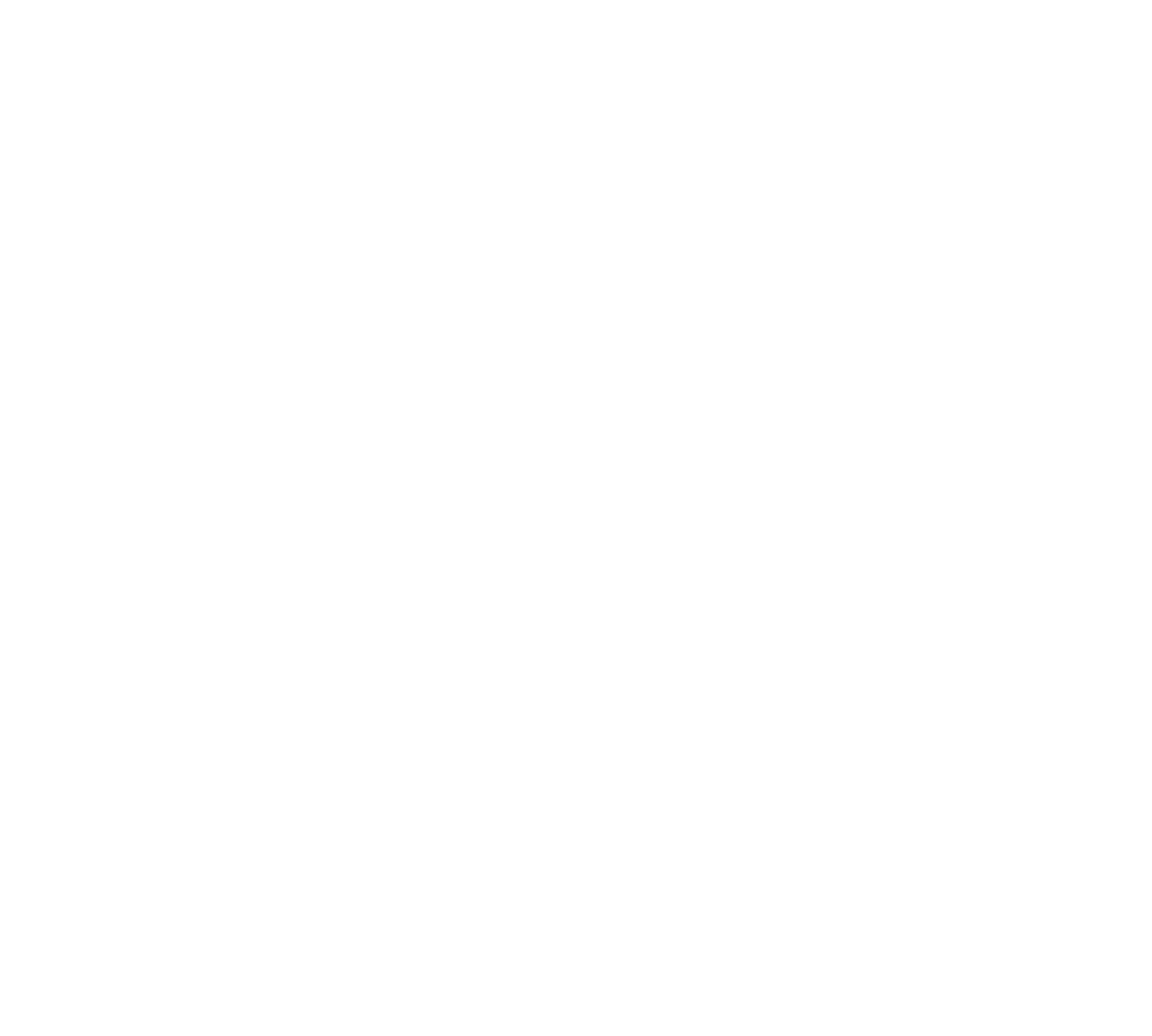
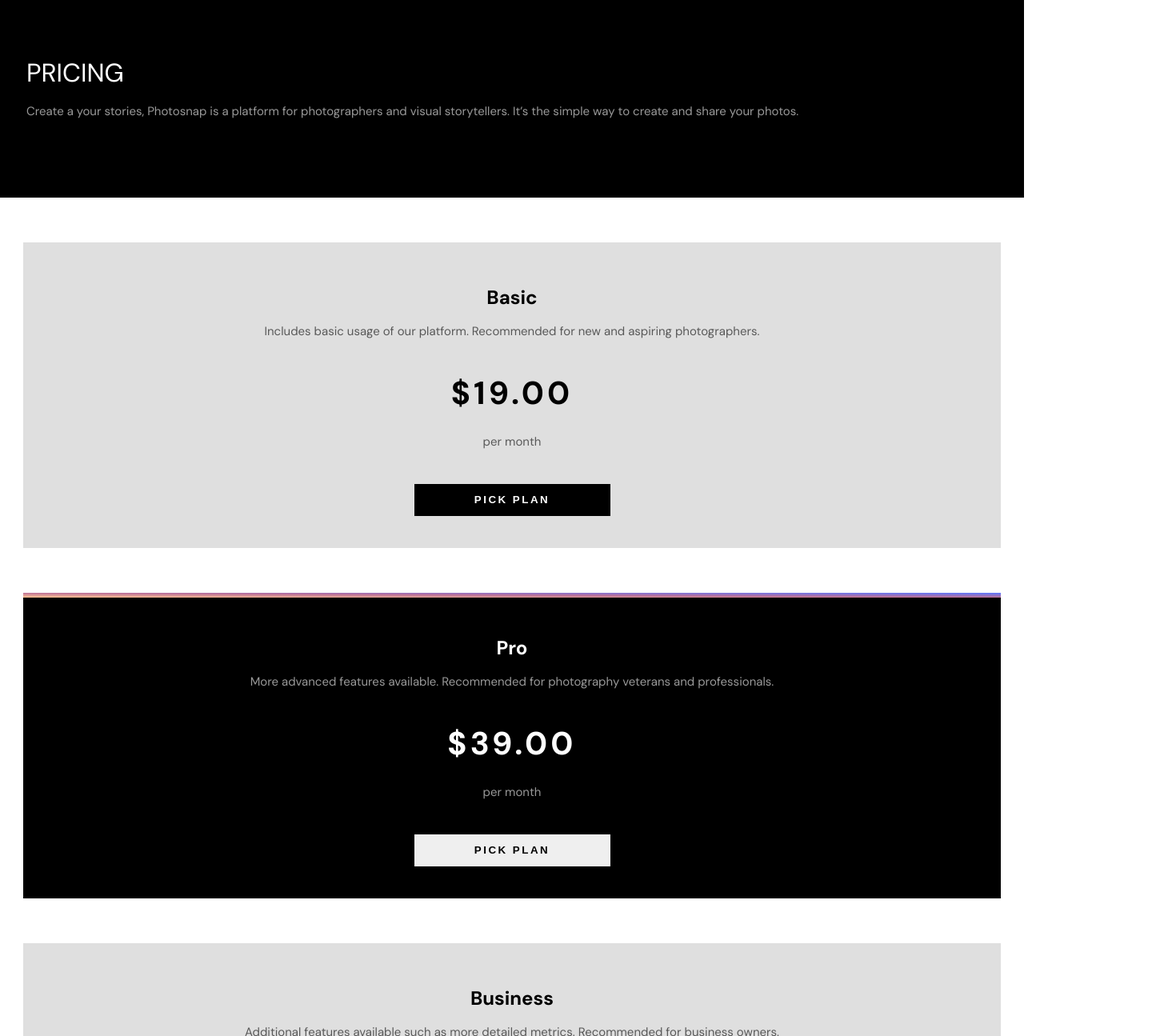
Before and after one commit to cornelia-schulz/fm-photosnaps, a React (Create React App) app: page /pricing in a window 1280 px wide. Shown: the part 820-2115 px from the top of the page at 80% size, 1440 px wide, since content can reach past the window. Before the commit the page ends 800 px from the top, so only its background shows below. Built offline with nearby package versions, Linux system fonts and the light colour scheme.

Commit message:
add price cards

```diff
--- a/src/components/Footer.jsx
+++ b/src/components/Footer.jsx
@@ -25,7 +25,7 @@
                 <li className="site-links"><Link to="/pricing">PRICING</Link></li>
             </ul>
             <button className="button button-no-border button-no-border-light">GET AN INVITE</button>
-            <p className="copyright">Copyright 2019. All Rights Reserved</p>
+            <p className="copyright opacity-50">Copyright 2019. All Rights Reserved</p>
         </footer>
     )
 }
--- /dev/null
+++ b/src/components/PriceCard.jsx
@@ -0,0 +1,16 @@
+function PriceCard({priceCard}) {
+    return (
+        <div className={"price-card " + (priceCard.darkMode ? 'price-card-dark' : '')}>
+            {priceCard.darkMode &&
+                <div className="price-card-highlight" />
+            }
+            <h2>{priceCard.title}</h2>
+            <p  className="opacity-60">{priceCard.text}</p>
+            <p className="pricetag">{priceCard.price}</p>
+            <p className="opacity-60">{priceCard.time}</p>
+            <button className={"button " + (priceCard.darkMode ? '' : 'button-dark')}>PICK PLAN</button>
+        </div>
+    )
+}
+
+export default PriceCard
--- a/src/components/StoryCard.jsx
+++ b/src/components/StoryCard.jsx
@@ -24,7 +24,7 @@
           <p className="story-card-content-intro">{card.intro}</p>
           {card.date &&
             <p className="story-card-content-date-author">
-              <span className="story-card-content-date">
+              <span className="opacity-75">
                 {card.date}
               </span>
               <span className="story-card-content-author">
@@ -32,7 +32,7 @@
               </span>
             </p>
           }
-          <p className="story-card-content-text">{card.text}</p>
+          <p className="story-card-content-text opacity-60">{card.text}</p>
           {card.buttonText &&
             <button className={"button button-no-border " + (card.darkMode ? 'button-no-border-light' : '')}>
               <Link to={card.buttonLink}>{card.buttonText}</Link>
--- a/src/pages/Pricing.jsx
+++ b/src/pages/Pricing.jsx
@@ -1,12 +1,60 @@
+import { useState } from 'react'
 import Header from '../components/Header'
+import StoryCard from '../components/StoryCard'
+import PriceCard from '../components/PriceCard'
+import Beta from '../components/Beta'
+import Footer from '../components/Footer'
+import heroMobileImg from '../assets/pricing/mobile/hero.jpg'
+import heroTabletImg from '../assets/pricing/tablet/hero.jpg'
+import heroDesktopImg from '../assets/pricing/desktop/hero.jpg'
 
 function Pricing() {
+  const [storyCards] = useState([
+    {
+      intro: "PRICING",
+      text: "Create a your stories, Photosnap is a platform for photographers and visual storytellers. It’s the simple way to create and share your photos.",
+      imageMobile: heroMobileImg,
+      imageTablet: heroTabletImg,
+      imageDesktop: heroDesktopImg,
+      darkMode: true
+    }
+  ])
+
+  const [priceCards] = useState([
+    {
+      title: "Basic",
+      text: "Includes basic usage of our platform. Recommended for new and aspiring photographers.",
+      price: "$19.00",
+      time: "per month",
+      darkMode: false
+    },
+    {
+      title: "Pro",
+      text: "More advanced features available. Recommended for photography veterans and professionals.",
+      price: "$39.00",
+      time: "per month",
+      darkMode: true
+    },
+    {
+      title: "Business",
+      text: "Additional features available such as more detailed metrics. Recommended for business owners.",
+      price: "$99.00",
+      time: "per month",
+      darkMode: false
+    }
+  ])
+
   return (
     <div className="pricing">
-        <header className="">
       <Header />
-          Pricing
-        </header>
+      {storyCards.map((storyCard, index) =>
+        <StoryCard card={storyCard} key={index} />
+      )}
+      {priceCards.map((priceCard, index) =>
+        <PriceCard priceCard={priceCard} key={index} />
+      )}
+      <Beta />
+      <Footer />
     </div>
   );
 }
--- a/src/styles/App.scss
+++ b/src/styles/App.scss
@@ -79,6 +79,18 @@
     a {
         color: $white;
     }
+}
+
+.opacity-50 {
+    opacity: 0.5;
+}
+
+.opacity-60 {
+    opacity: 0.6;
+}
+
+.opacity-75 {
+    opacity: 0.75;
 }
 
 .header {
@@ -198,17 +210,12 @@
     margin-bottom: 2.4rem;
 }
 
-.story-card-content-date {
-    opacity: 0.75;
-}
-
 .story-card-content-author {
     margin-left: 1rem;
 }
 
 .story-card-content-text {
     margin-bottom: 2.3rem;
-    opacity: 0.6 ;
 }
 
 .photo-card {
@@ -245,7 +252,6 @@
     line-height: 1.693rem;
     margin-bottom: 0.4rem;
     margin-top: 0.4rem;
-    opacity: 0.9;
     width: 80%;
 }
 
@@ -302,7 +308,6 @@
 .copyright {
     line-height: 1.9rem;
     margin-top: 3.4rem;
-    opacity: 0.5;
 }
 
 .beta {
@@ -338,3 +343,44 @@
     top: 0;
     width: 12.8rem;
 }
+
+.price-card {
+    background-color: $light-grey;
+    margin: 5.6rem 2.9rem;
+    padding: 5.6rem 2rem 4rem;
+    position: relative;
+    text-align: center;
+
+    h2 {
+        margin-bottom: 18px;
+    }
+
+    .button {
+        height: 4rem;
+        margin-top: 4rem;
+        width: 24.5rem;
+    }
+}
+
+.price-card-dark {
+    background-color: $black;
+    color: $white;
+}
+
+.price-card-highlight {
+    height: 0.6rem;
+    background-image: linear-gradient(to bottom left, $main-accent-1, $main-accent-2, $main-accent-3);
+    left: 0;
+    position: absolute;
+    top: 0;
+    width: 100%;
+}
+
+.pricetag {
+    font-size: 4rem;
+    font-weight: 700;
+    letter-spacing: 0.417rem;
+    line-height: 4.8rem;
+    margin-bottom: 2.5rem;
+    margin-top: 4rem;
+}
```
Lines whose indentation alone changed are shown as unchanged.
